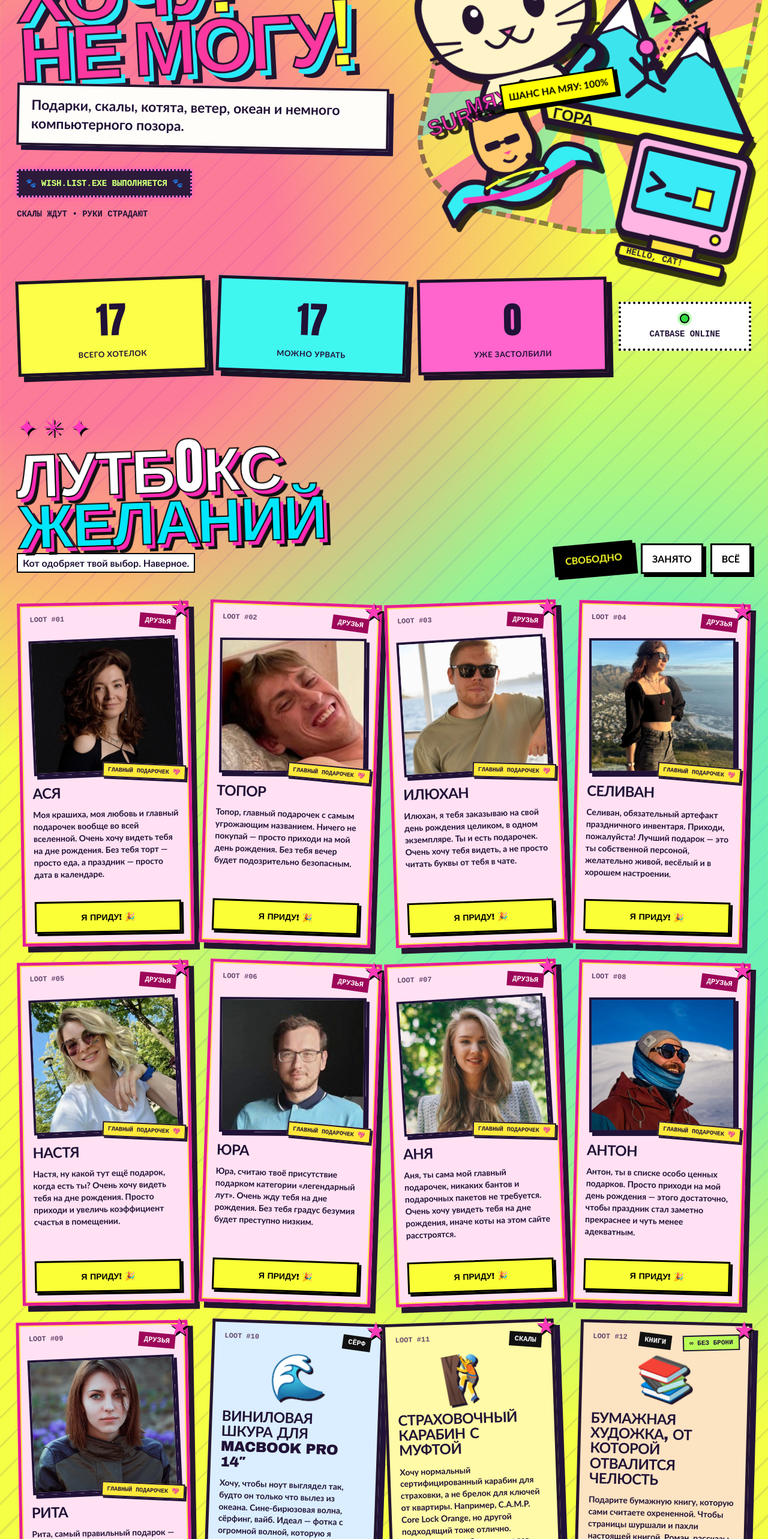
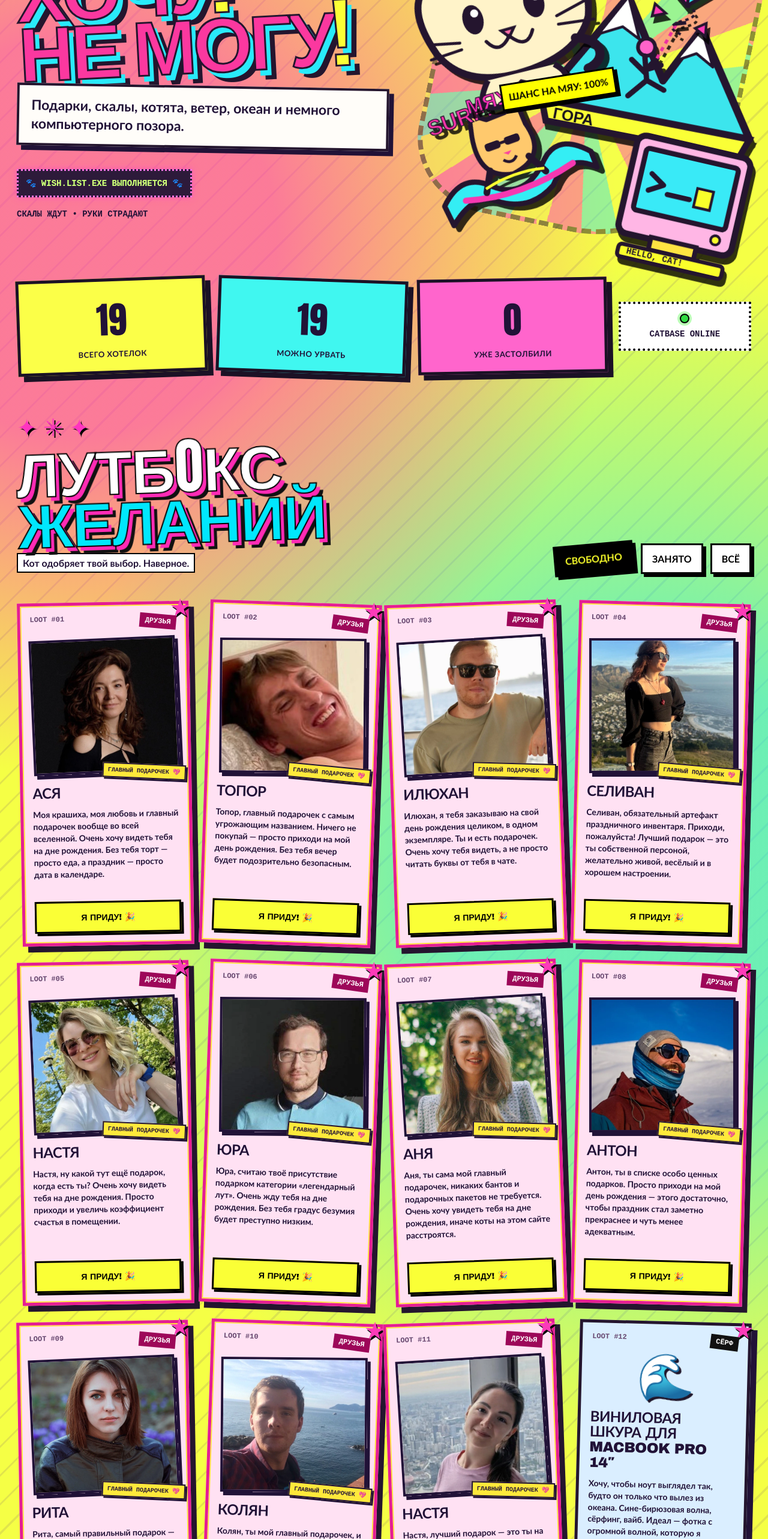
Before and after one commit to raphickie/wishlist, a React (Vite) app: page / in a window 1280 px wide. Shown: the part 234-2800 px from the top of the page at 60% size. Built offline with nearby package versions, Linux system fonts and the light colour scheme; no server answers; the database is empty.

Commit message:
feat: add Kolyan and second Nastya with photos and RSVP

```diff
--- a/src/gifts.ts
+++ b/src/gifts.ts
@@ -114,6 +114,28 @@ export const gifts: Gift[] = [
     description: "Рита, самый правильный подарок — это ты, пришедшая на мой день рождения. Очень хочу тебя видеть! Приноси себя и настроение, всё остальное необязательно.",
   },
   {
+    id: 'friend-kolyan',
+    name: 'Колян',
+    emoji: '🤙',
+    budget: '',
+    category: 'друзья',
+    rsvp: true,
+    image: 'images/friends/kolyan.webp',
+    imageAlt: 'Фото Коляна',
+    description: 'Колян, ты мой главный подарочек, и я очень хочу видеть тебя на дне рождения. Просто приходи — это будет лучше любого подарка!',
+  },
+  {
+    id: 'friend-nastya-2',
+    name: 'Настя',
+    emoji: '💝',
+    budget: '',
+    category: 'друзья',
+    rsvp: true,
+    image: 'images/friends/nastya-2.webp',
+    imageAlt: 'Фото Насти',
+    description: 'Настя, лучший подарок — это ты на моём дне рождения! Очень тебя жду. Приходи, а то коэффициент прекрасности праздника будет неприлично низким.',
+  },
+  {
     id: 'macbook-surf-skin',
     name: 'Виниловая шкура для MacBook Pro 14″',
     emoji: '🌊',
```
Also changed, not shown: public/images/friends/kolyan.webp (added), public/images/friends/nastya-2.webp (added).
